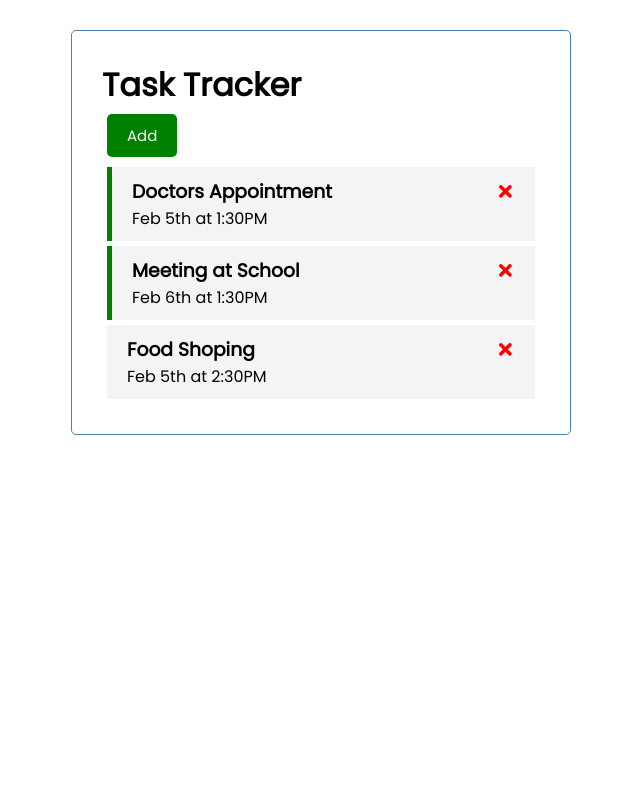
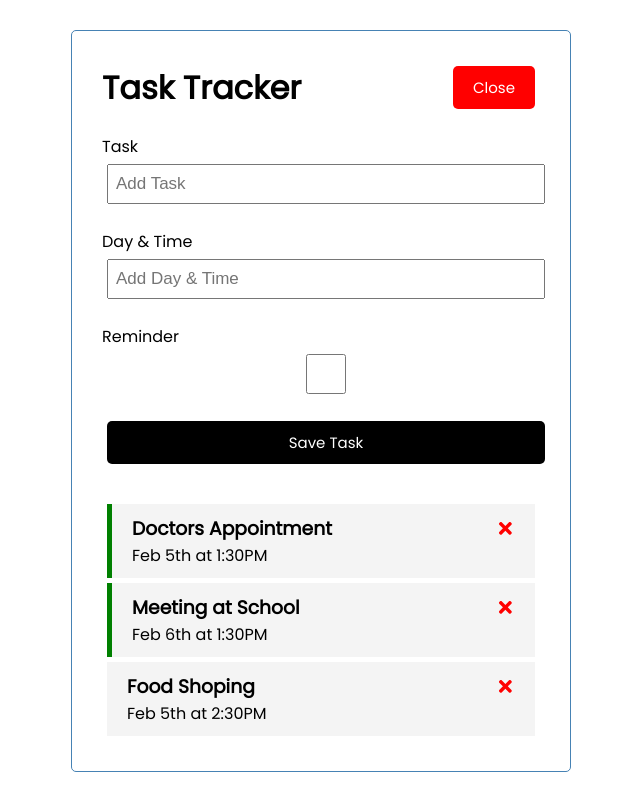
Before and after one commit to Mridul2820/task-tracker, a React (Create React App) app: page / in a window 1280 px wide. Both pictures are taken after a click on the button "Add". Shown: the whole page, without its empty margins (319-959 px from the left). Built offline with nearby package versions, Linux system fonts and the light colour scheme.

Commit message:
add task form and add task button added

```diff
--- a/src/App.js
+++ b/src/App.js
@@ -2,8 +2,10 @@ import { useState } from 'react'
 
 import Header from './components/Header'
 import Tasks from "./components/Tasks";
+import AddTask from "./components/AddTask";
 
 function App() {
+    const [showAddTask, setShowAddTask] = useState(false)
     const [ tasks, setTasks ] = useState([
         {
             id: 1,
@@ -25,6 +27,14 @@ function App() {
         }
     ])
 
+    // Add Task
+    const addTask = (task) => {
+        const id = Math.floor(Math.random() * 10000 + 1)
+
+        const newTask = { id, ...task}
+        setTasks([...tasks, newTask])
+    }
+
     // Delete Task
     const deleteTask = (id) => {
         setTasks(tasks.filter((task) => task.id !== id))
@@ -39,7 +49,8 @@ function App() {
 
     return (
         <div className="container">
-            <Header />
+            <Header onAdd={() => setShowAddTask(!showAddTask)} showAdd={showAddTask} />
+            {showAddTask && <AddTask onAdd={addTask}/> }
             {tasks.length > 0 ? (
                 <Tasks tasks={tasks} onDelete={deleteTask} onToggle={toggleReminder}/>
             ) : (
--- /dev/null
+++ b/src/components/AddTask.js
@@ -0,0 +1,57 @@
+import { useState } from "react";
+
+const AddTask = ({ onAdd }) => {
+    const [text, setText] = useState('')
+    const [day, setDay] = useState('')
+    const [remainder, setRemainder] = useState(false)
+
+    const onSubmit = (e) => {
+        e.preventDefault()
+
+        if(!text) {
+            alert('Please Add Text')
+            return
+        }
+
+        onAdd({ text, day, remainder })
+
+        setText('')
+        setDay('')
+        setRemainder(false)
+    }
+
+    return (
+        <form className="add-form" onSubmit={onSubmit}>
+            <div className="form-control">
+                <label>Task</label>
+                <input
+                    type="text"
+                    placeholder="Add Task"
+                    value={text}
+                    onChange={(e) => setText(e.target.value)}
+                />
+            </div>
+            <div className="form-control">
+                <label>Day & Time</label>
+                <input
+                    type="text"
+                    placeholder="Add Day & Time"
+                    value={day}
+                    onChange={(e) => setDay(e.target.value)}
+                />
+            </div>
+            <div className="form-control from-control-check">
+                <label>Reminder</label>
+                <input
+                    type="checkbox"
+                    checked={remainder}
+                    value={remainder}
+                    onChange={(e) => setRemainder(e.currentTarget.checked)}
+                />
+            </div>
+            <input type="submit" value="Save Task" className="btn btn-block"/>
+        </form>
+    )
+}
+
+export default AddTask
--- a/src/components/Header.js
+++ b/src/components/Header.js
@@ -1,15 +1,11 @@
 import PropTypes from 'prop-types'
 import Button from './Button'
 
-const Header = ({ title }) => {
-    const onClick = () => {
-        console.log('click');
-    }
-
+const Header = ({ title, onAdd, showAdd }) => {
     return (
-        <header>
+        <header className="header">
             <h1>{title}</h1>
-            <Button color='green' text='Add'onClick={onClick}/>
+            <Button color={showAdd ? 'red' : 'green'} text={showAdd ? 'Close' : 'Add'}onClick={onAdd}/>
         </header>
     )
 }
```
Also changed, not shown: 1 other file (tests, documents, lock files or other folders).
